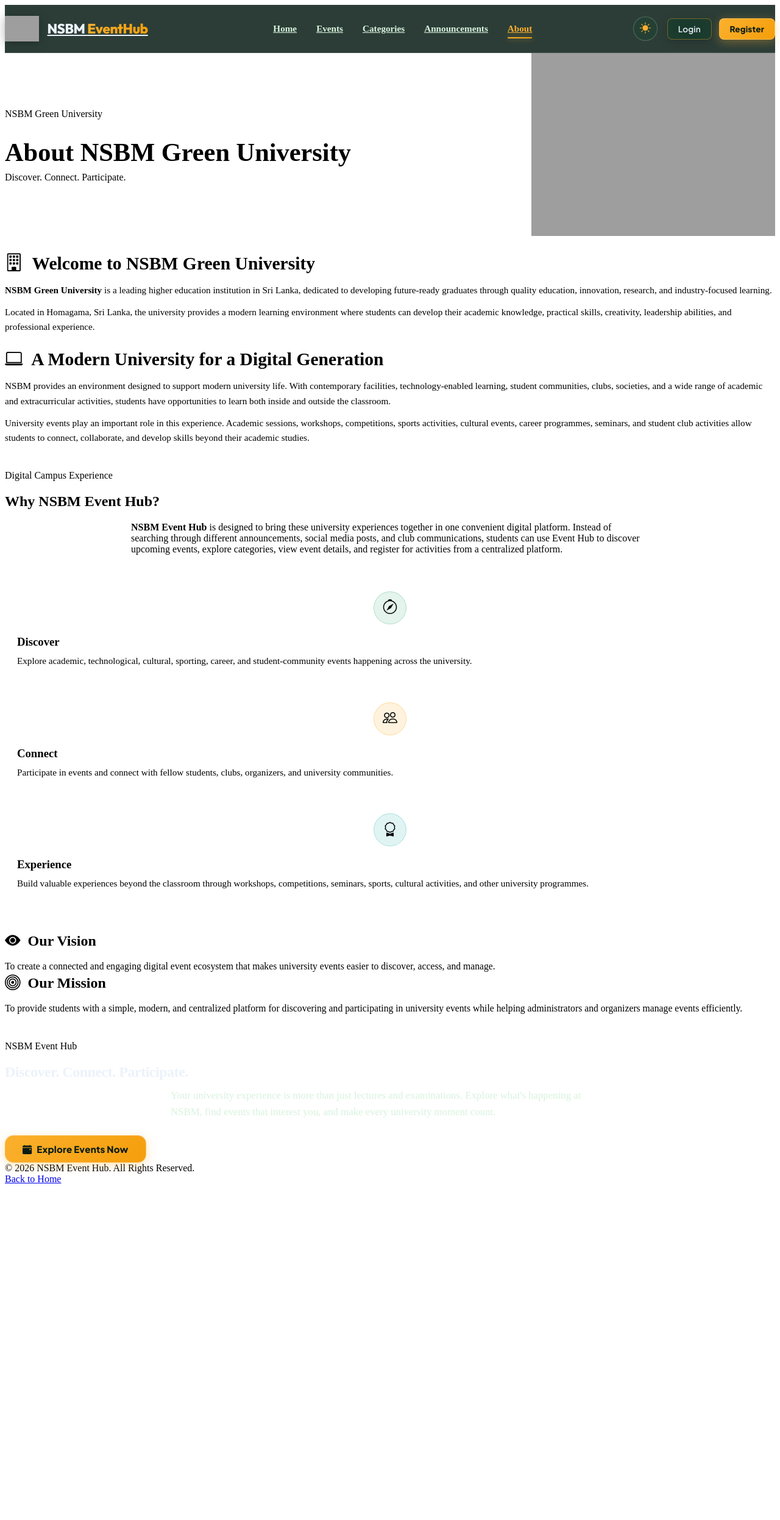
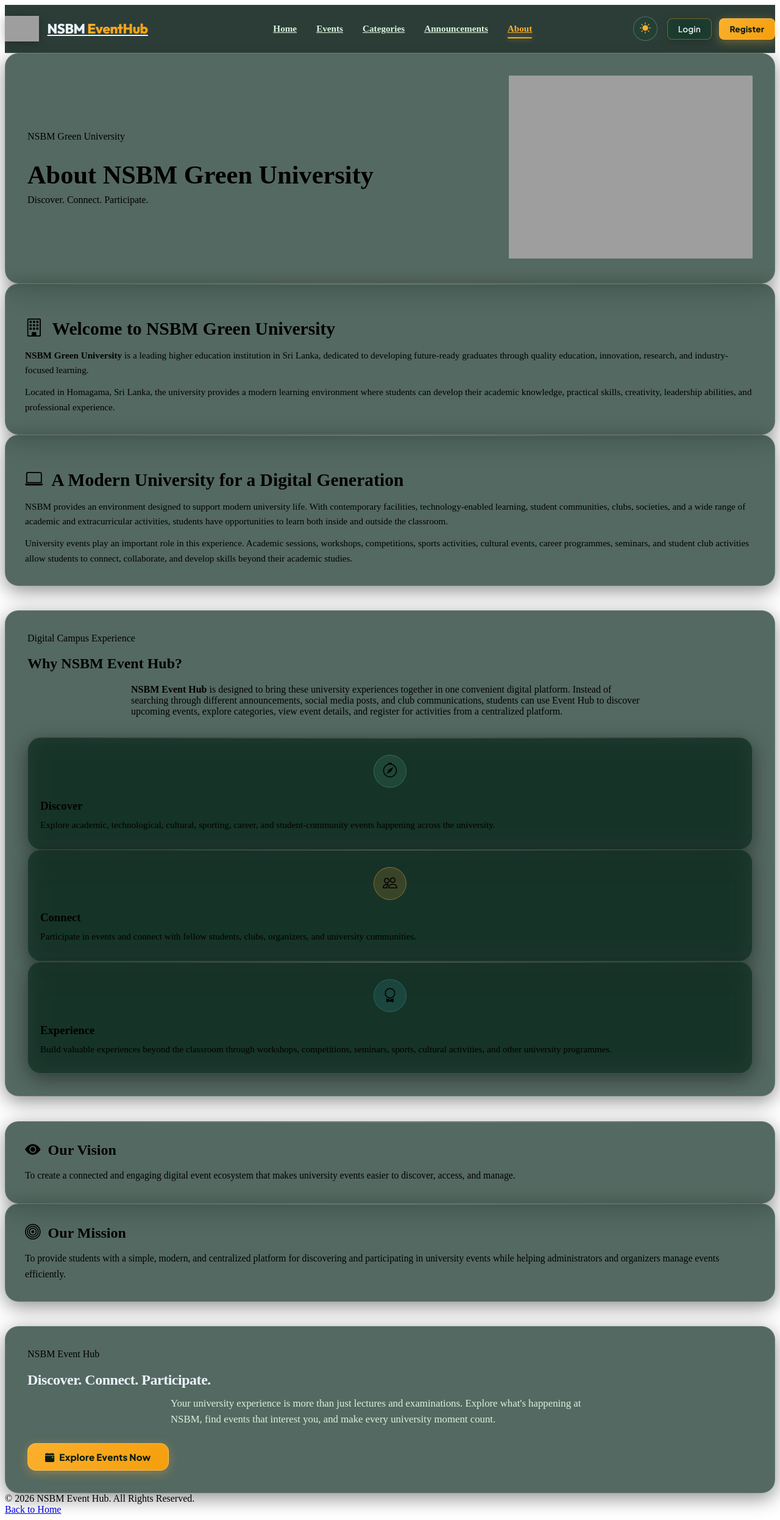
Before and after one commit to akmalahamath/NSBM_Eventhub_Web_Project, a PHP site: page /about.html in a window 1280 px wide. Shown: the whole page at 61% size. Before the commit the page ends 1941 px from the top, so only its background shows below. Run offline with PHP 8.4, Linux system fonts and the light colour scheme; grey boxes are pictures that could not be loaded.

Commit message:
GLASSMORPHISM PANELS & CARDS

```diff
--- a/css/style.css
+++ b/css/style.css
@@ -120,6 +120,47 @@
     --shadow-glow-gold: 0 10px 25px -4px rgba(217, 119, 6, 0.28), 0 0 15px rgba(251, 176, 45, 0.18);
     --shadow-glow-emerald: 0 12px 30px -5px rgba(45, 106, 79, 0.18);
 }
+/* GLASSMORPHISM PANELS & CARDS */
+.glass-card {
+    background: var(--bg-surface-card);
+    backdrop-filter: var(--blur-glass);
+    -webkit-backdrop-filter: var(--blur-glass);
+    border: 1px solid var(--border-glass);
+    border-radius: var(--radius-lg);
+    padding: 2rem;
+    box-shadow: var(--shadow-glass);
+    transition: transform var(--transition-smooth), border-color var(--transition-smooth), box-shadow var(--transition-smooth);
+    position: relative;
+    overflow: hidden;
+}
+
+.glass-card::before {
+    content: '';
+    position: absolute;
+    top: 0;
+    left: 0;
+    right: 0;
+    height: 1px;
+    background: linear-gradient(90deg, transparent, var(--border-glass-light), transparent);
+}
+
+.glass-card:hover {
+    transform: translateY(-6px);
+    border-color: var(--border-glass-gold);
+    box-shadow: var(--shadow-lg), var(--shadow-glow-emerald);
+}
+
+.glass-panel {
+    background: var(--bg-surface-card);
+    backdrop-filter: var(--blur-glass);
+    -webkit-backdrop-filter: var(--blur-glass);
+    border: 1px solid var(--border-glass);
+    border-radius: var(--radius-lg);
+    padding: 2.25rem;
+    box-shadow: var(--shadow-glass);
+    position: relative;
+}
+
 
 /* MAGNETIC ULTRA-ATTRACTIVE BUTTONS */
 .btn {
```
